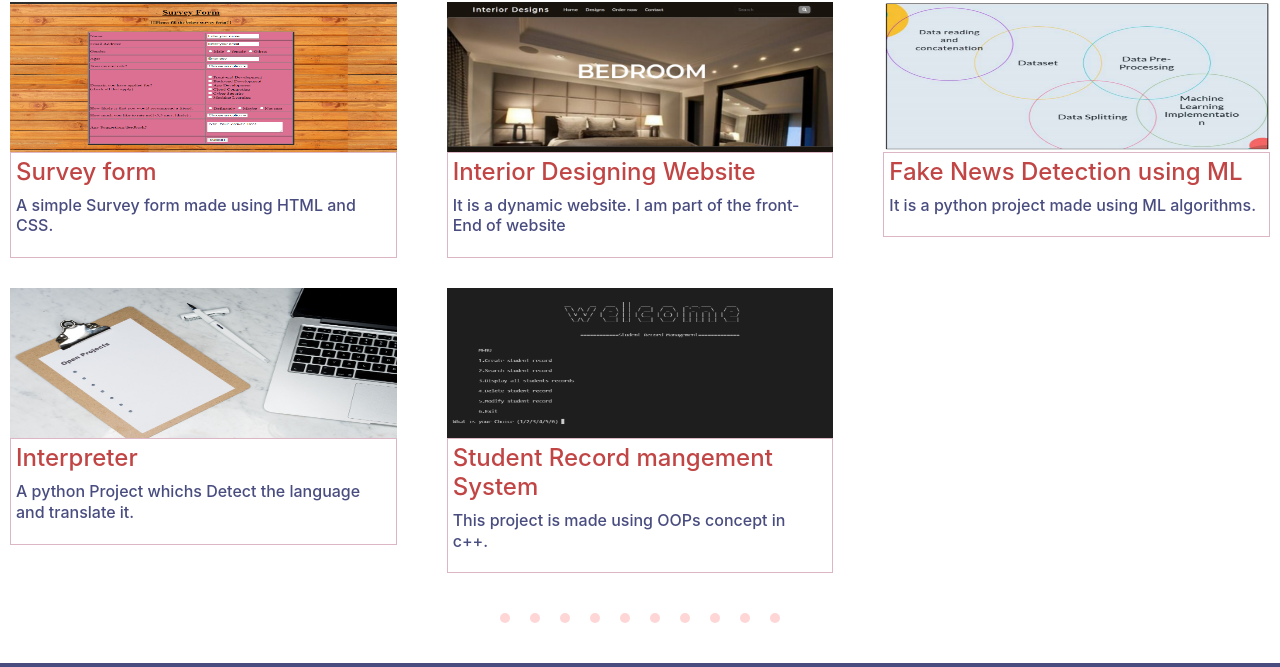
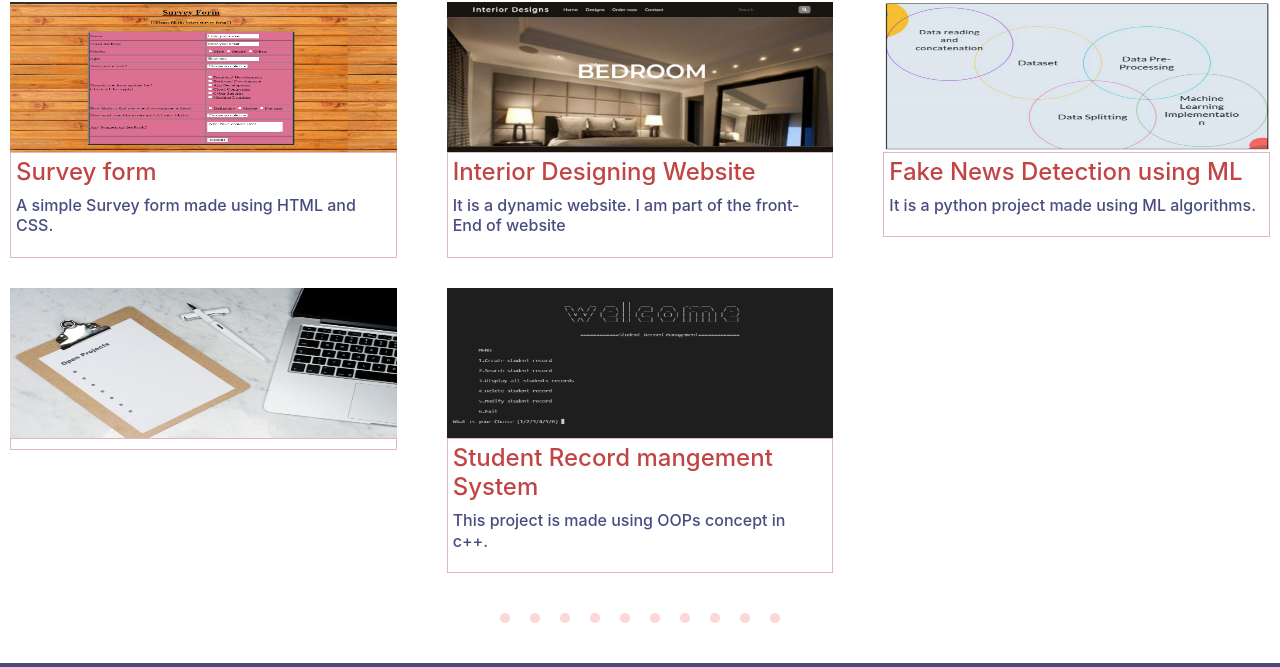
Before and after one commit to Tulsi25/Porfolio-Devincept, a plain HTML site: page index.html in a window 1280 px wide. Shown: the part 1137-1804 px from the top of the page. Drawn offline with nearby package versions, Linux system fonts and the light colour scheme.

Commit message:
Update index.html

```diff
--- a/index.html
+++ b/index.html
@@ -174,8 +174,8 @@
                         <div class="single-project"><img class="projects-image" src="assets/img/markus-winkler-Q2J2qQsoYH8-unsplash.jpg">
                             <div class="project-description">
                                 <!-- Project Description -->
-                                <h1 class="project-name">Interpreter</h1>
-                                <p class="project-para">A python Project whichs Detect the language and translate it.&nbsp;<br></p>
+<!--                                 <h1 class="project-name">Interpreter</h1>
+                                <p class="project-para">A python Project whichs Detect the language and translate it.&nbsp;<br></p> -->
                                 <!-- Project Link -->
                                 <!-- <a class="https://github.com/Learn-Write-Repeat/Learning-Program/tree/main/Interpreter-Language%20Detection%20and%20Translation" href="#"><span style="text-decoration: underline;">View Project</span><em><i class="fas fa-external-link-alt"></i></em></a> -->
                             </div>
```
